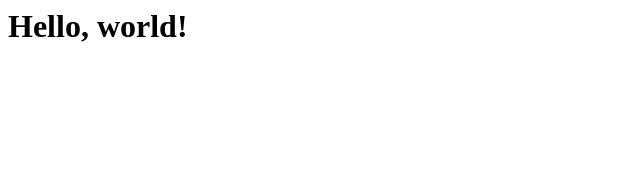
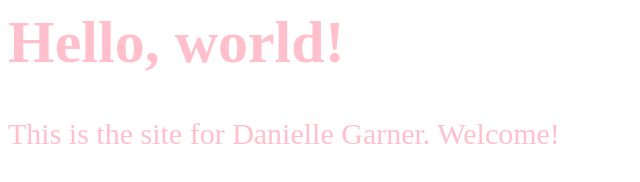
Before and after one commit to daniellegarner/daniellegarner.github.io, a plain HTML site: page index.html in a window 1280 px wide. Shown: the whole page, without its empty margins (0-640 px from the left). Drawn offline with Linux system fonts and the light colour scheme.

Commit message:
Changes to workshop document

```diff
--- a/index.html
+++ b/index.html
@@ -1,6 +1,15 @@
 <html>
   <head>
+
     <title> Danielle's Web Page </title>
+
+    <style>
+
+    body { color: pink;
+            font-size: 30px;
+    }
+
+    </style>
 
   </head>
 
@@ -8,6 +17,8 @@
 
     <h1> Hello, world! </h1>
 
+      <p> This is the site for Danielle Garner. Welcome! </p>
+
   </body>
 
 </html>
```
